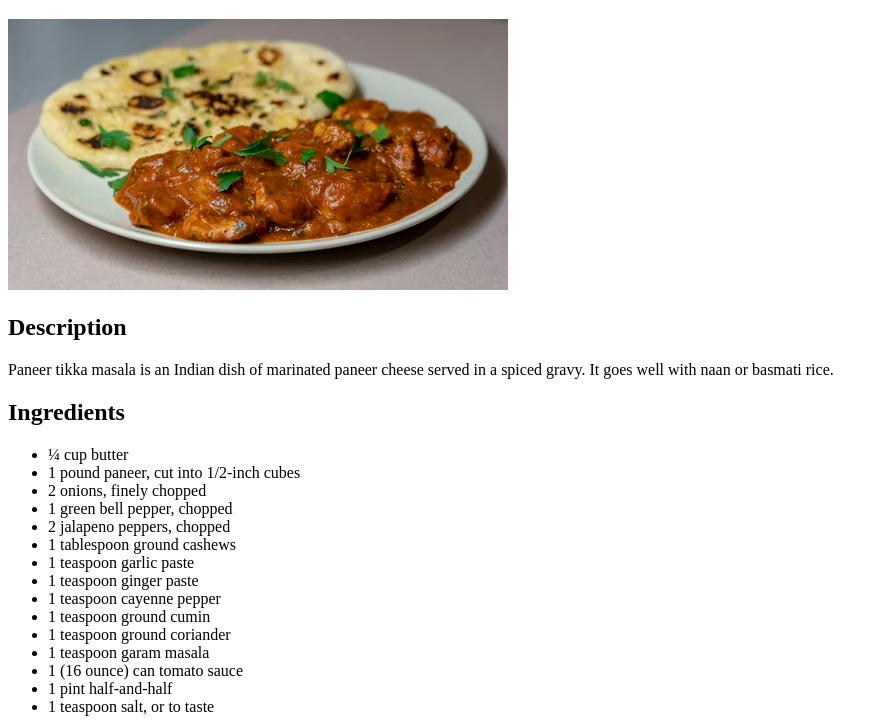
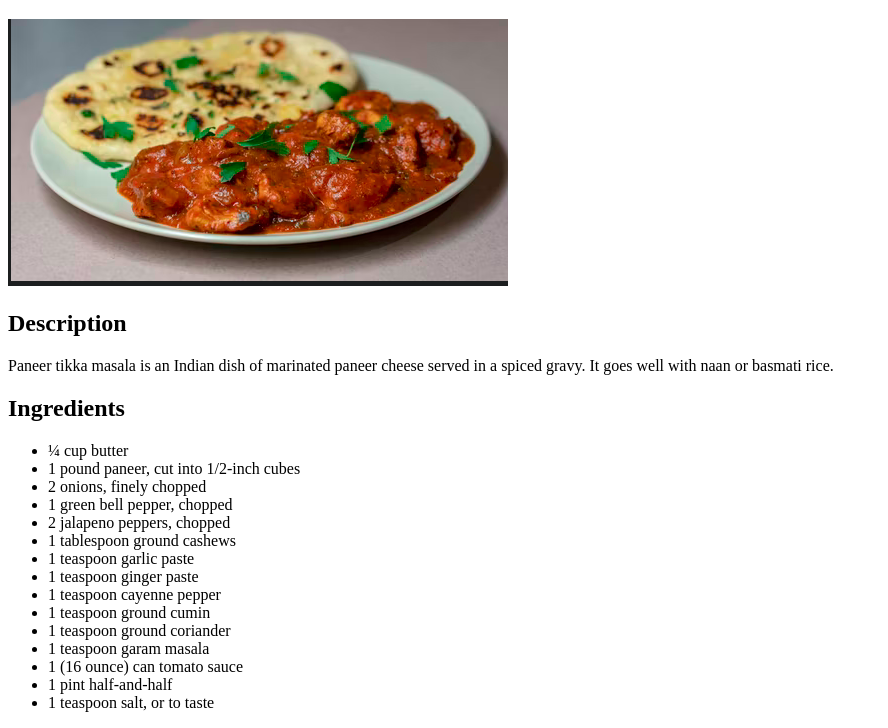
Before and after one commit to prajwalc150/odin-recipes, a plain HTML site: page recipes/paneer-tikka-masala.html in a window 1280 px wide. Shown: the part 61-789 px from the top of the page, without its empty margins (0-888 px from the left). Drawn offline with Linux system fonts and the light colour scheme.

Commit message:
Polish and remove avif images

```diff
--- a/recipes/paneer-tikka-masala.html
+++ b/recipes/paneer-tikka-masala.html
@@ -8,7 +8,7 @@
 </head>
 <body>
     <h1>Paneer Tikka Masala</h1>
-    <img src="../images/ptm.avif" alt="Yummy Paneer Tikka Masala">
+    <img src="../images/ptm.png" alt="Yummy Paneer Tikka Masala">
     <h2>Description</h2>
     <p>Paneer tikka masala is an Indian dish of marinated
         paneer cheese served in a spiced gravy. It goes
```
Also changed, not shown: recipes/tomato-soup.html (+1 -1 lines), images/dog.jpg (deleted), images/lasagna.jpeg (deleted), images/lasagna.webp (deleted), images/ptm.avif (deleted), images/ptm.png (added), images/tomato-soup.avif (deleted), images/tomato-soup.png (added).
